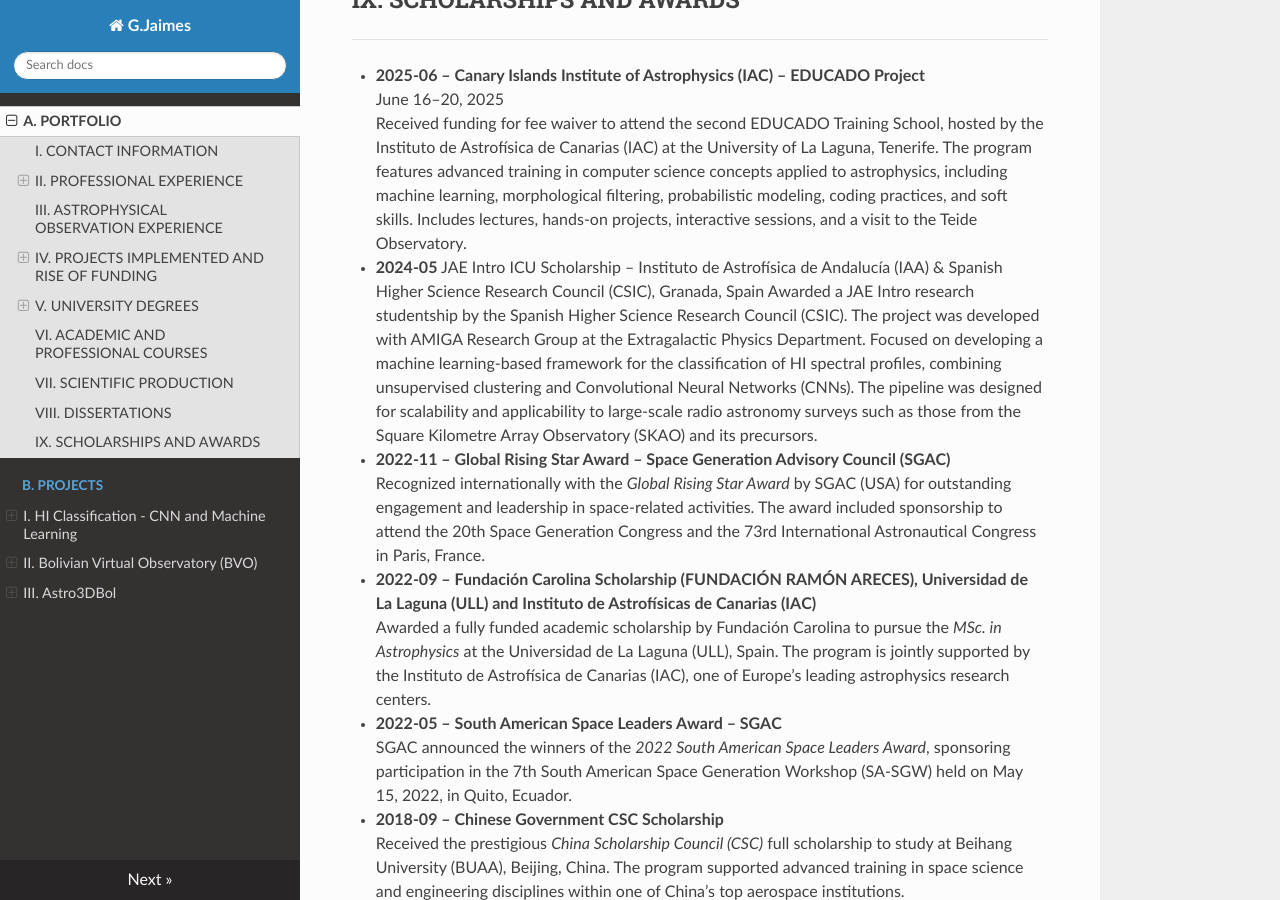
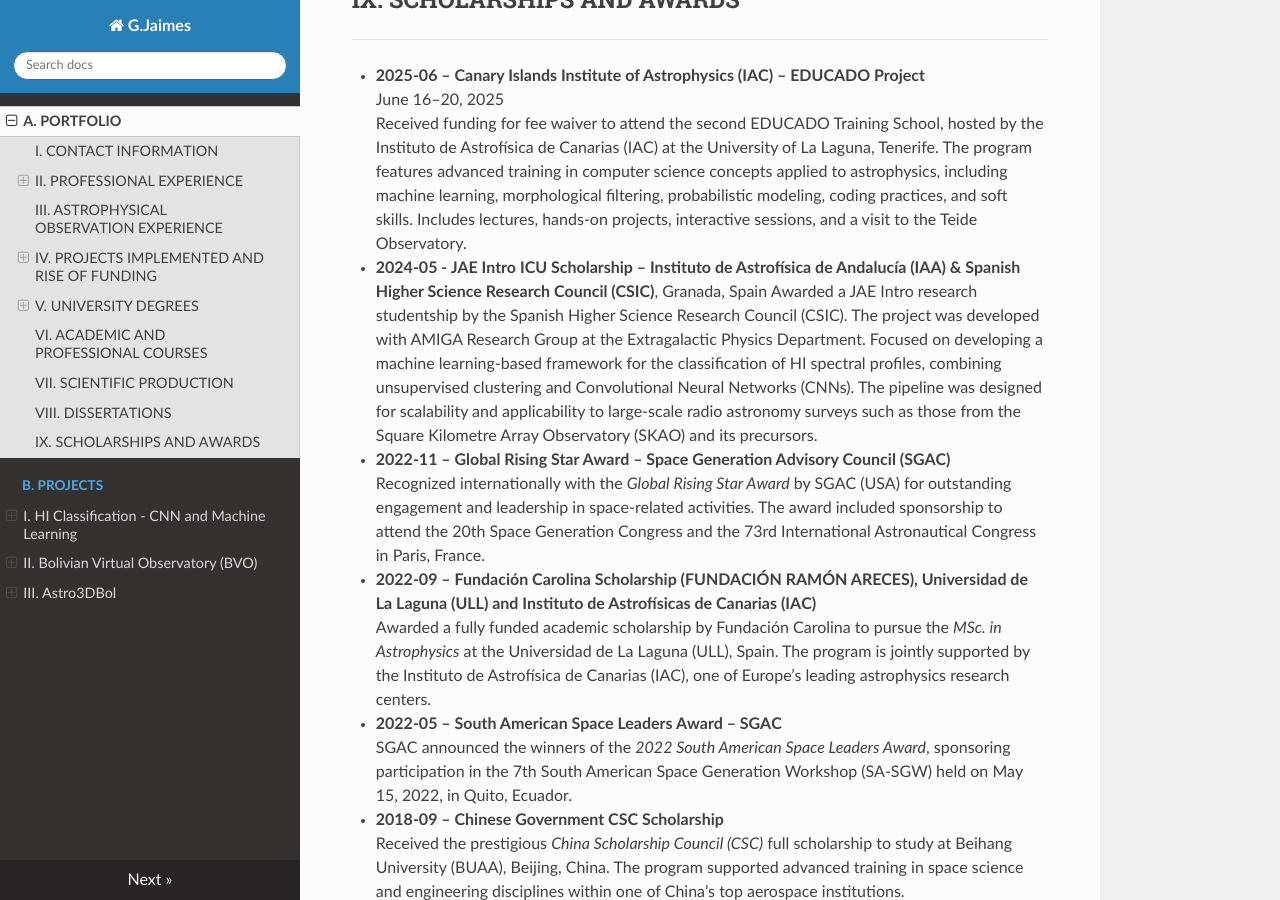
Before and after one commit to gabojaimesillanes/g.jaimes.illanes, an MkDocs documentation site: the page built from docs/portfolio.md, in a window 1280 px wide and 900 px high, scrolled down 9864 px. Built offline with MkDocs 1.6.1, drawn with Linux system fonts in a browser that asks for light colours; nearby versions of some CDN libraries.

```diff
--- a/docs/portfolio.md
+++ b/docs/portfolio.md
@@ -389,8 +389,7 @@ Thesis: Small Cells deployment strategy for Cochabamba’s dense urban areas.
   June 16–20, 2025
   Received funding for fee waiver to attend the second EDUCADO Training School, hosted by the Instituto de Astrofísica de Canarias (IAC) at the University of La Laguna, Tenerife. The program features advanced training in computer science concepts applied to astrophysics, including machine learning, morphological filtering, probabilistic modeling, coding practices, and soft skills. Includes lectures, hands-on projects, interactive sessions, and a visit to the Teide Observatory.
 
-* **2024-05**
-  JAE Intro ICU Scholarship – Instituto de Astrofísica de Andalucía (IAA) & Spanish Higher Science Research Council (CSIC), Granada, Spain
+* **2024-05 - JAE Intro ICU Scholarship – Instituto de Astrofísica de Andalucía (IAA) & Spanish Higher Science Research Council (CSIC)**, Granada, Spain
 Awarded a JAE Intro research studentship by the Spanish Higher Science Research Council (CSIC). The project was developed with AMIGA Research Group at the Extragalactic Physics Department. Focused on developing a machine learning-based framework for the classification of HI spectral profiles, combining unsupervised clustering and Convolutional Neural Networks (CNNs). The pipeline was designed for scalability and applicability to large-scale radio astronomy surveys such as those from the Square Kilometre Array Observatory (SKAO) and its precursors.
 
 * **2022-11 – Global Rising Star Award – Space Generation Advisory Council (SGAC)**
```
